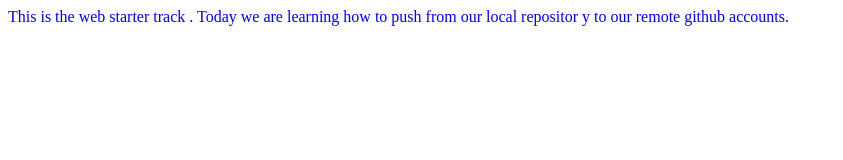
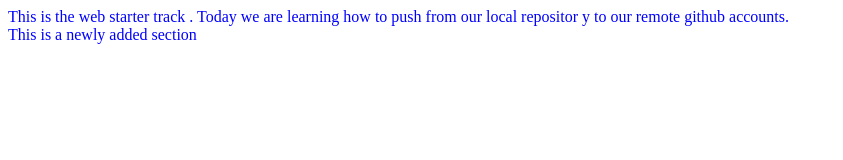
Before and after one commit to PatienceOmo/githubpractice, a plain HTML site: page index.html in a window 1280 px wide. Shown: the whole page, without its empty margins (0-843 px from the left). Drawn offline with Linux system fonts and the light colour scheme.

Commit message:
new section

```diff
--- a/index.html
+++ b/index.html
@@ -9,5 +9,6 @@
 <body>
     This is the web starter track . Today we are learning
     how to push from our local repositor y to our remote github accounts.
+    <section>This is a newly added section </section>
 </body>
 </html>
```
